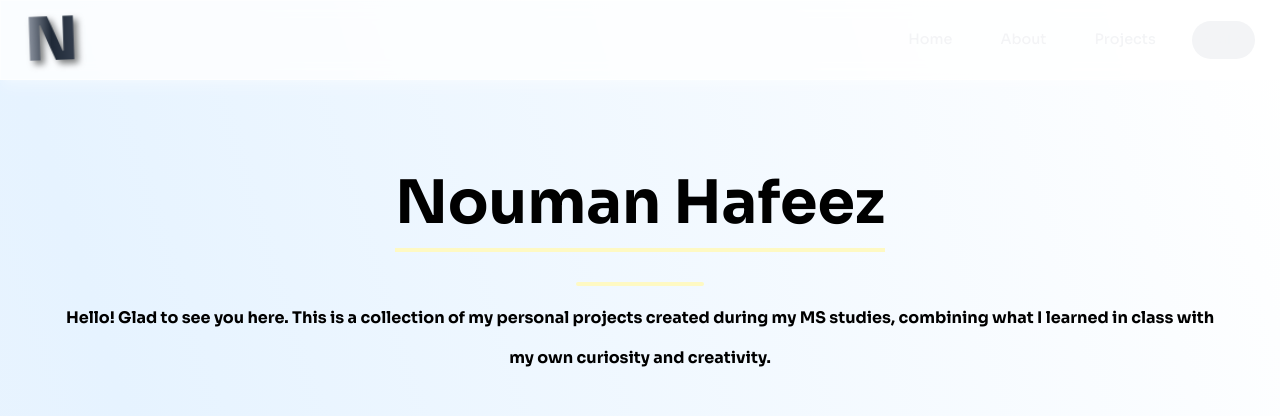
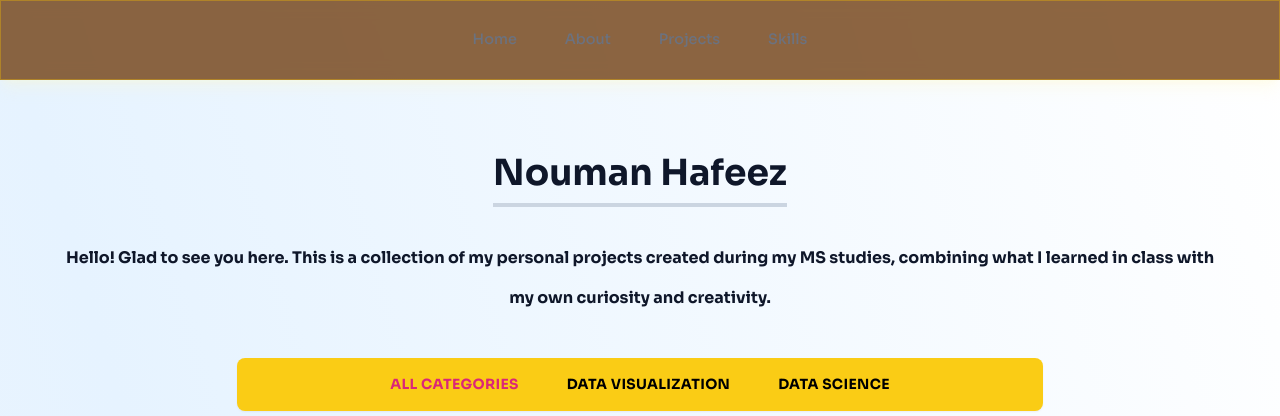
Before and after one commit to noumanhafeez/Portfolio, a Next.js app: page / in a window 1280 px wide. Shown: the top 416 px of the page. Built offline with nearby package versions, Linux system fonts and the light colour scheme.

Commit message:
add new descriptions and change header

```diff
--- a/components/about.tsx
+++ b/components/about.tsx
@@ -1,7 +1,6 @@
-"use client"
+"use client";
 
 import React from "react";
-import SectionHeading from "./section-heading";
 import Image from "next/image";
 import { useSectionInView } from "@/lib/useInView";
 import { motion } from "framer-motion";
@@ -9,63 +8,84 @@
 
 export default function About() {
   const { ref } = useSectionInView("#about");
+
   return (
     <motion.section
       id="about"
-         initial={{opacity:0, y:100}}
-         animate={{opacity:1, y:0}}
-         transition={{delay:0.175}}
+      initial={{ opacity: 0, y: 100 }}
+      animate={{ opacity: 1, y: 0 }}
+      transition={{ delay: 0.175 }}
       ref={ref}
-         className="max-w-[45rem] text-center mt-32 leading-8 mb-28 sm:mb-40 scroll-mt-28">
+      className="w-full max-w-6xl mx-auto text-center mt-32 leading-8 mb-28 sm:mb-40 scroll-mt-28 px-4"
+    >
       <div className="container mx-auto">
-                <Fade direction="up" delay={400} cascade damping={1e-1} triggerOnce={true}>
-                <SectionHeading>
-                    about Me
-                </SectionHeading>
+        <Fade direction="up" delay={400} cascade damping={1e-1} triggerOnce>
+          <h2 className="text-3xl font-bold text-black">About Me</h2>
         </Fade>
-                <div className="grid xl:grid-cols-2 lg:text-start">
-                    <div className="flex-1">
-                        <div className="text-lg mt-12 xl:mt-3">
-                            <div className="flex justify-start flex-col">
-                            <Fade direction="up" delay={400} cascade damping={1e-1} triggerOnce={true}>
-                                <h3 className="font-bold mt-6">
-                                    My Mission
-                                </h3>
+
+        <div className="grid xl:grid-cols-[1fr_2fr] lg:grid-cols-[1fr_2fr] gap-8 mt-8 items-center">
+          {/* Left Image */}
+          <div className="flex justify-center">
+            <Fade
+              direction="left"
+              delay={600}
+              cascade
+              damping={1e-1}
+              triggerOnce
+            >
+              <Image
+                src="/ghibli.png"
+                alt="About Me"
+                width="500"
+                height="200"
+                quality="100"
+                priority
+                className="rounded-3xl object-cover w-[350px] h-[480px]"
+              />
             </Fade>
-                                <Fade direction="up" delay={600} cascade damping={1e-1} triggerOnce={true}>
-                                <p className="mt-2 leading-relaxed text-sm text-gray-700 dark:text-white/70">
-                                My mission is to create exceptional mobile experiences that seamlessly bridge the gap between iOS and Android platforms. I am dedicated to developing intuitive, high-performance applications that solve real-world problems and enhance user experiences through innovative React Native solutions.
+          </div>
+
+          {/* Right Text */}
+          <div className="text-lg text-left">
+            <Fade direction="up" delay={600} cascade damping={1e-1} triggerOnce>
+              <p className="mt-2 leading-relaxed text-base text-black">
+                I’m Nouman Hafeez, a passionate and detail-oriented software
+                engineer currently pursuing a Master’s in Computer Science at{" "}
+                <strong>FAST NUCES</strong>, Lahore. I have hands-on experience
+                in machine learning, web scraping, and mobile application
+                development. Over the years, I’ve worked on diverse projects
+                involving Machine Learning, Scrapy, and React Native that are
+                not only functional but also efficient and scalable.
               </p>
-                                </Fade>
-                                <Fade direction="up" delay={800} cascade damping={1e-1} triggerOnce={true}>
-                                <h3 className="font-bold mt-6">
-                                    My Vision
-                                </h3>
-                                </Fade>
-                                <Fade direction="up" delay={1000} cascade damping={1e-1} triggerOnce={true}>
-                                <p className="mt-2 leading-relaxed text-sm text-gray-700 dark:text-white/70">
-                                I envision pushing the boundaries of mobile development by crafting seamless cross-platform applications that set new standards for user interaction. My goal is to contribute to the evolution of mobile technology while delivering solutions that combine technical excellence with intuitive design.
+              <p className="mt-4 leading-relaxed text-base text-black">
+                I thrive on exploring new technologies, solving complex
+                challenges, and writing clean, maintainable code. Beyond
+                academics, I’ve gained valuable industry experience through
+                internship, including working as a{" "}
+                <strong>Machine Learning Intern at Arbisoft</strong> and as a{" "}
+                <strong>Associate Software Engineer at Sortup Dev</strong>.
+                These roles have allowed me to bridge the gap between
+                data-driven intelligence and user-friendly applications. My
+                mission is to contribute to impactful, innovative projects while
+                continually growing as a developer—and to make the journey as
+                enjoyable as the destination.
+              </p>
+              {/* Mail Link */}
+              <p className="mt-6 text-base text-black">
+                Feel free to reach out to me at{" "}
+                <a
+                  href="mailto:noumanhafeez@email.com"
+                  className="text-blue-600 hover:underline"
+                >
+                  <strong>noumanhafeez@email.com</strong>
+                </a>
               </p>
             </Fade>
           </div>
         </div>
-                    </div>
-                    {/* Right Image */}
-                    <div>
-                    <Fade direction="right" delay={600} cascade damping={1e-1} triggerOnce={true}>
-                    <Image
-                    src="/about.png"
-                    alt="About Me"
-                    width="800"
-                    height="800"
-                    quality="100"
-                    priority={true}
-                    className="rounded-full mt-8 object-cover"/>
-                    </Fade>
-                    </div>
-                </div>
-
+        {/* Separator line */}
+        <hr className="mt-32 border-t-2 border-gray-300 w-1/2 mx-auto" />
       </div>
     </motion.section>
-    )
+  );
 }
--- a/components/header.tsx
+++ b/components/header.tsx
@@ -18,27 +18,16 @@
       <motion.div
         initial={{ y: -100, opacity: 0 }}
         animate={{ y: 0, opacity: 1 }}
-        className="flex items-center justify-between px-6
-                   border border-white border-opacity-40
-                   bg-white bg-opacity-80 shadow-lg shadow-white/30
-                   backdrop-blur-[0.5rem] h-20
-                   dark:bg-white dark:border-white/80 dark:bg-opacity-75"
+        className="flex items-center justify-center px-6
+         border border-yellow-500 border-opacity-40
+         bg-yellow-900 bg-opacity-80 shadow-lg shadow-yellow-100/30
+         backdrop-blur-[0.5rem] h-20
+         dark:bg-yellow-500 dark:border-yellow-100 dark:bg-opacity-115"
       >
-        {/* Logo */}
-        <div
-          className="text-6xl font-extrabold
-             bg-gradient-to-r from-gray-400 via-gray-800 to-gray-700
-             bg-clip-text text-transparent
-             drop-shadow-[4px_4px_3px_rgba(0,0,0,0.5)]
-             -rotate-2"
-        >
-          N
-        </div>
-
         {/* Navigation */}
         <ul
           className="flex flex-wrap items-center gap-x-6 text-[0.9rem]
-                     font-medium text-gray-100"
+                 font-medium text-gray-500 mx-auto"
         >
           {links.map((link) => (
             <motion.li
@@ -49,9 +38,9 @@
             >
               <NextLink
                 className={clsx(
-                  "flex items-center px-3 py-2  transition dark:text-gray-500 dark:hover:text-yellow-200",
+                  "flex items-center px-3 py-2 transition dark:text-gray-800",
                   {
-                    " dark:text-gray-200": activeSection === link.hash,
+                    "dark:text-gray-500": activeSection === link.hash,
                   }
                 )}
                 href={link.hash}
@@ -69,7 +58,7 @@
                       damping: 30,
                     }}
                     layoutId="activeSection"
-                    className="bg-gray-100 rounded-full absolute inset-0 -z-10"
+                    className="absolute inset-0 -z-10"
                   ></motion.span>
                 )}
               </NextLink>
--- a/components/intro.tsx
+++ b/components/intro.tsx
@@ -7,12 +7,12 @@
 
 export default function Intro() {
   const { ref } = useSectionInView("#home", 0.5);
-  //const { setActiveSection, setTimeOfLastClick} = useActiveSectionContext()
+
   return (
     <section
+      id="home"
       ref={ref}
-      className=" mb-28 max-w-[75rem] text-center sm:mb-0"
-      id="home"
+      className="mb-28 max-w-[75rem] text-center sm:mb-0 scroll-mt-20"
     >
       <div className="flex items-center justify-center">
         <div className="relative">
@@ -36,14 +36,13 @@
         damping={1e-1}
         triggerOnce={true}
       >
-        <h1 className="mb-10 mt-4 px-4 sm:text-4xl text-black font-bold">
+        <h1 className="mb-10 mt-4 px-4 sm:text-4xl text-slate-900 font-bold">
           <span className="!leading-[1.5] relative inline-block">
-            <span className="!leading-[2.5] text-6xl pb-2 border-b-4 border-yellow-100">
+            <span className="!leading-[2.5] text-4xl pb-2 border-b-4 border-slate-300">
               Nouman Hafeez
-              <span className="absolute left-0 right-0 -bottom-2 mx-auto h-1 w-32 bg-yellow-100 rounded-full"></span>
             </span>
           </span>
-          <p className="text-[16px] font-bold text-black mt-5">
+          <p className="text-[16px] font-bold text-slate-900 mt-5">
             Hello! Glad to see you here. This is a collection of my personal
             projects created during my MS studies, combining what I learned in
             class with my own curiosity and creativity.
```
Lines whose indentation alone changed are shown as unchanged.
